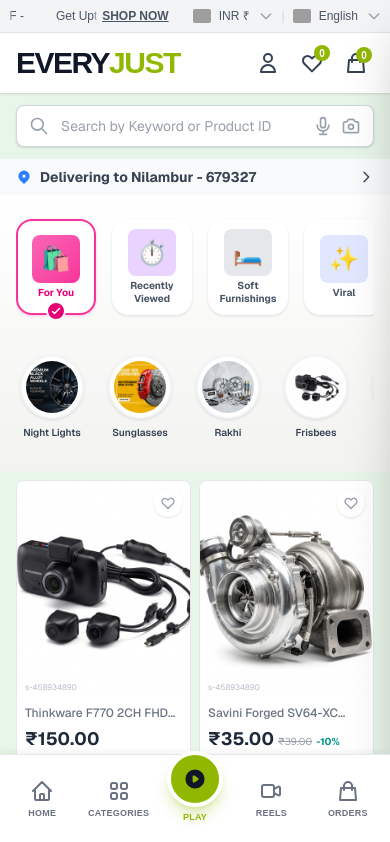
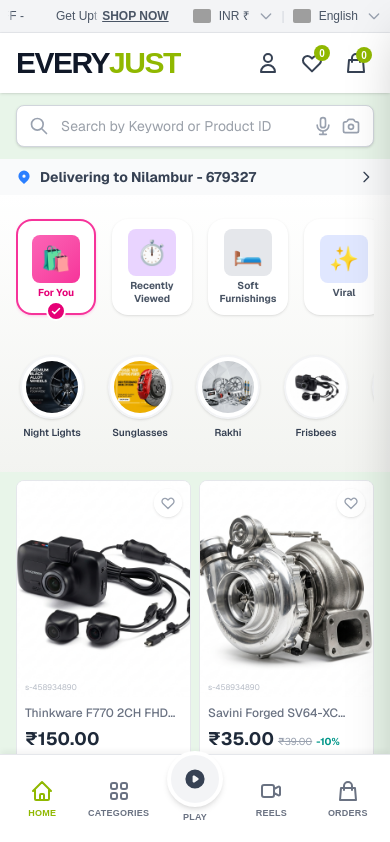
Before and after one commit to EveryJust/everyjustcomingsoon, a Next.js app: page / in a window 390 px wide. Shown: the top 842 px of the page. Built offline with nearby package versions, Linux system fonts and the light colour scheme; grey boxes are pictures that could not be loaded.

Commit message:
feat(modify) - added modification - 035

```diff
--- a/src/app/(storefront)/categories/page.tsx
+++ b/src/app/(storefront)/categories/page.tsx
@@ -136,7 +136,7 @@
       ) : (
         <>
         {/* Sidebar */}
-        <div className="w-[85px] lg:w-72 flex-shrink-0 bg-[#f9f9f9] flex flex-col border-r border-gray-100 sticky top-[72px] lg:top-[125px] h-[calc(100vh-72px)] lg:h-[calc(100vh-125px)] overflow-y-auto scrollbar-hide">
+        <div className="w-[85px] lg:w-72 flex-shrink-0 bg-[#f9f9f9] flex flex-col border-r border-gray-100 sticky top-[72px] lg:top-[125px] h-[calc(100dvh-136px)] lg:h-[calc(100vh-125px)] overflow-y-auto category-scrollbar">
           {categories.map((category) => {
             const isActive = category.id === activeCategoryId;
             return (
@@ -170,7 +170,7 @@
         </div>
 
         {/* Main Content Area */}
-        <div id="categories-scroll-container" className="flex-1 bg-white overflow-y-auto p-4 lg:p-10 pb-32 lg:pb-24 h-[calc(100vh-72px)] lg:h-[calc(100vh-125px)] scroll-smooth">
+        <div id="categories-scroll-container" className="flex-1 bg-white overflow-y-auto p-4 lg:p-10 pb-32 lg:pb-24 h-[calc(100dvh-136px)] lg:h-[calc(100vh-125px)] scroll-smooth category-scrollbar">
           <div className="space-y-16">
             {categories.map((cat) => (
               <div key={cat.id} id={`category-${cat.id}`} className="scroll-mt-6 lg:scroll-mt-10">
--- a/src/app/globals.css
+++ b/src/app/globals.css
@@ -77,3 +77,20 @@
 .dropdown-scrollbar::-webkit-scrollbar-thumb:hover {
   background-color: rgba(106, 67, 251, 0.4);
 }
+
+.category-scrollbar::-webkit-scrollbar {
+  width: 4px;
+}
+
+.category-scrollbar::-webkit-scrollbar-track {
+  background: transparent;
+}
+
+.category-scrollbar::-webkit-scrollbar-thumb {
+  background-color: rgba(0, 0, 0, 0.15);
+  border-radius: 10px;
+}
+
+.category-scrollbar::-webkit-scrollbar-thumb:hover {
+  background-color: rgba(0, 0, 0, 0.3);
+}
--- a/src/components/MobileBottomNav.tsx
+++ b/src/components/MobileBottomNav.tsx
@@ -11,37 +11,37 @@
 
   return (
     <nav className="fixed bottom-0 left-0 w-full bg-white border-t border-gray-200 z-[100] lg:hidden flex justify-between items-center px-1 py-2 pb-safe shadow-[0_-4px_6px_-1px_rgba(0,0,0,0.05)]">
-      <Link href="/" className="flex flex-col items-center justify-center w-full text-gray-500 hover:text-primary transition-colors">
+      <Link href="/" className={`flex flex-col items-center justify-center w-full transition-colors ${pathname === '/' ? 'text-primary' : 'text-gray-500 hover:text-primary'}`}>
         <svg xmlns="http://www.w3.org/2000/svg" className="h-6 w-6 mb-1" fill="none" viewBox="0 0 24 24" stroke="currentColor">
           <path strokeLinecap="round" strokeLinejoin="round" strokeWidth={2} d="M3 12l2-2m0 0l7-7 7 7M5 10v10a1 1 0 001 1h3m10-11l2 2m-2-2v10a1 1 0 01-1 1h-3m-6 0a1 1 0 001-1v-4a1 1 0 011-1h2a1 1 0 011 1v4a1 1 0 001 1m-6 0h6" />
         </svg>
         <span className="text-[9px] font-bold tracking-wide uppercase">Home</span>
       </Link>
 
-      <Link href="/categories" className="flex flex-col items-center justify-center w-full text-gray-500 hover:text-primary transition-colors">
+      <Link href="/categories" className={`flex flex-col items-center justify-center w-full transition-colors ${pathname === '/categories' ? 'text-primary' : 'text-gray-500 hover:text-primary'}`}>
         <svg xmlns="http://www.w3.org/2000/svg" className="h-6 w-6 mb-1" fill="none" viewBox="0 0 24 24" stroke="currentColor">
           <path strokeLinecap="round" strokeLinejoin="round" strokeWidth={2} d="M4 6a2 2 0 012-2h2a2 2 0 012 2v2a2 2 0 01-2 2H6a2 2 0 01-2-2V6zM14 6a2 2 0 012-2h2a2 2 0 012 2v2a2 2 0 01-2 2h-2a2 2 0 01-2-2V6zM4 16a2 2 0 012-2h2a2 2 0 012 2v2a2 2 0 01-2 2H6a2 2 0 01-2-2v-2zM14 16a2 2 0 012-2h2a2 2 0 012 2v2a2 2 0 01-2 2h-2a2 2 0 01-2-2v-2z" />
         </svg>
         <span className="text-[9px] font-bold tracking-wide uppercase">Categories</span>
       </Link>
 
-      <Link href="/play" className="flex flex-col items-center justify-center w-full text-gray-500 hover:text-primary transition-colors relative -top-3">
-        <div className="bg-primary p-3 rounded-full mb-1 shadow-lg shadow-primary/30 border-4 border-white">
-          <svg xmlns="http://www.w3.org/2000/svg" className="h-6 w-6 text-gray-900" viewBox="0 0 20 20" fill="currentColor">
+      <Link href="/play" className={`flex flex-col items-center justify-center w-full transition-colors relative -top-3 ${pathname === '/play' ? 'text-primary' : 'text-gray-500 hover:text-primary'}`}>
+        <div className={`p-3 rounded-full mb-1 border-4 border-white transition-colors ${pathname === '/play' ? 'bg-primary shadow-lg shadow-primary/30' : 'bg-gray-100 shadow-md'}`}>
+          <svg xmlns="http://www.w3.org/2000/svg" className={`h-6 w-6 transition-colors ${pathname === '/play' ? 'text-white' : 'text-gray-700'}`} viewBox="0 0 20 20" fill="currentColor">
             <path fillRule="evenodd" d="M10 18a8 8 0 100-16 8 8 0 000 16zM9.555 7.168A1 1 0 008 8v4a1 1 0 001.555.832l3-2a1 1 0 000-1.664l-3-2z" clipRule="evenodd" />
           </svg>
         </div>
-        <span className="text-[9px] font-black tracking-wide text-primary uppercase">Play</span>
+        <span className={`text-[9px] font-black tracking-wide uppercase ${pathname === '/play' ? 'text-primary' : 'text-gray-500'}`}>Play</span>
       </Link>
 
-      <Link href="/reels" className="flex flex-col items-center justify-center w-full text-gray-500 hover:text-primary transition-colors">
+      <Link href="/reels" className={`flex flex-col items-center justify-center w-full transition-colors ${pathname === '/reels' ? 'text-primary' : 'text-gray-500 hover:text-primary'}`}>
         <svg xmlns="http://www.w3.org/2000/svg" className="h-6 w-6 mb-1" fill="none" viewBox="0 0 24 24" stroke="currentColor">
           <path strokeLinecap="round" strokeLinejoin="round" strokeWidth={2} d="M15 10l4.553-2.276A1 1 0 0121 8.618v6.764a1 1 0 01-1.447.894L15 14M5 18h8a2 2 0 002-2V8a2 2 0 00-2-2H5a2 2 0 00-2 2v8a2 2 0 002 2z" />
         </svg>
         <span className="text-[9px] font-bold tracking-wide uppercase">Reels</span>
       </Link>
 
-      <Link href="/orders" className="flex flex-col items-center justify-center w-full text-gray-500 hover:text-primary transition-colors">
+      <Link href="/orders" className={`flex flex-col items-center justify-center w-full transition-colors ${pathname === '/orders' ? 'text-primary' : 'text-gray-500 hover:text-primary'}`}>
         <svg xmlns="http://www.w3.org/2000/svg" className="h-6 w-6 mb-1" fill="none" viewBox="0 0 24 24" stroke="currentColor">
           <path strokeLinecap="round" strokeLinejoin="round" strokeWidth={2} d="M16 11V7a4 4 0 00-8 0v4M5 9h14l1 12H4L5 9z" />
         </svg>
--- a/src/components/Navbar.tsx
+++ b/src/components/Navbar.tsx
@@ -1,12 +1,16 @@
+'use client';
 import Link from 'next/link';
+import { usePathname } from 'next/navigation';
 import { MAJOR_CATEGORIES } from '../utils/category';
 
 export default function Navbar() {
+  const pathname = usePathname();
+
   return (
     <nav className="hidden lg:block bg-primary text-white shadow-md">
       <div className="max-w-7xl mx-auto flex items-center">
         {/* Categories Dropdown */}
-        <div className="relative group cursor-pointer bg-white text-gray-800 flex items-center gap-2 px-4 xl:px-6 py-4 font-bold w-52 xl:w-64 border-r border-gray-200">
+        <div className={`relative group cursor-pointer text-gray-800 flex items-center gap-2 px-4 xl:px-6 py-4 font-bold w-52 xl:w-64 border-r border-gray-200 transition-colors ${pathname === '/categories' ? 'bg-gray-100' : 'bg-white'}`}>
           <svg className="w-5 h-5" fill="none" stroke="currentColor" viewBox="0 0 24 24"><path strokeLinecap="round" strokeLinejoin="round" strokeWidth={2} d="M4 6h16M4 12h16M4 18h16" /></svg>
           CATEGORIES
           <svg className="w-4 h-4 ml-auto" fill="none" stroke="currentColor" viewBox="0 0 24 24"><path strokeLinecap="round" strokeLinejoin="round" strokeWidth={2} d="M19 9l-7 7-7-7" /></svg>
```
